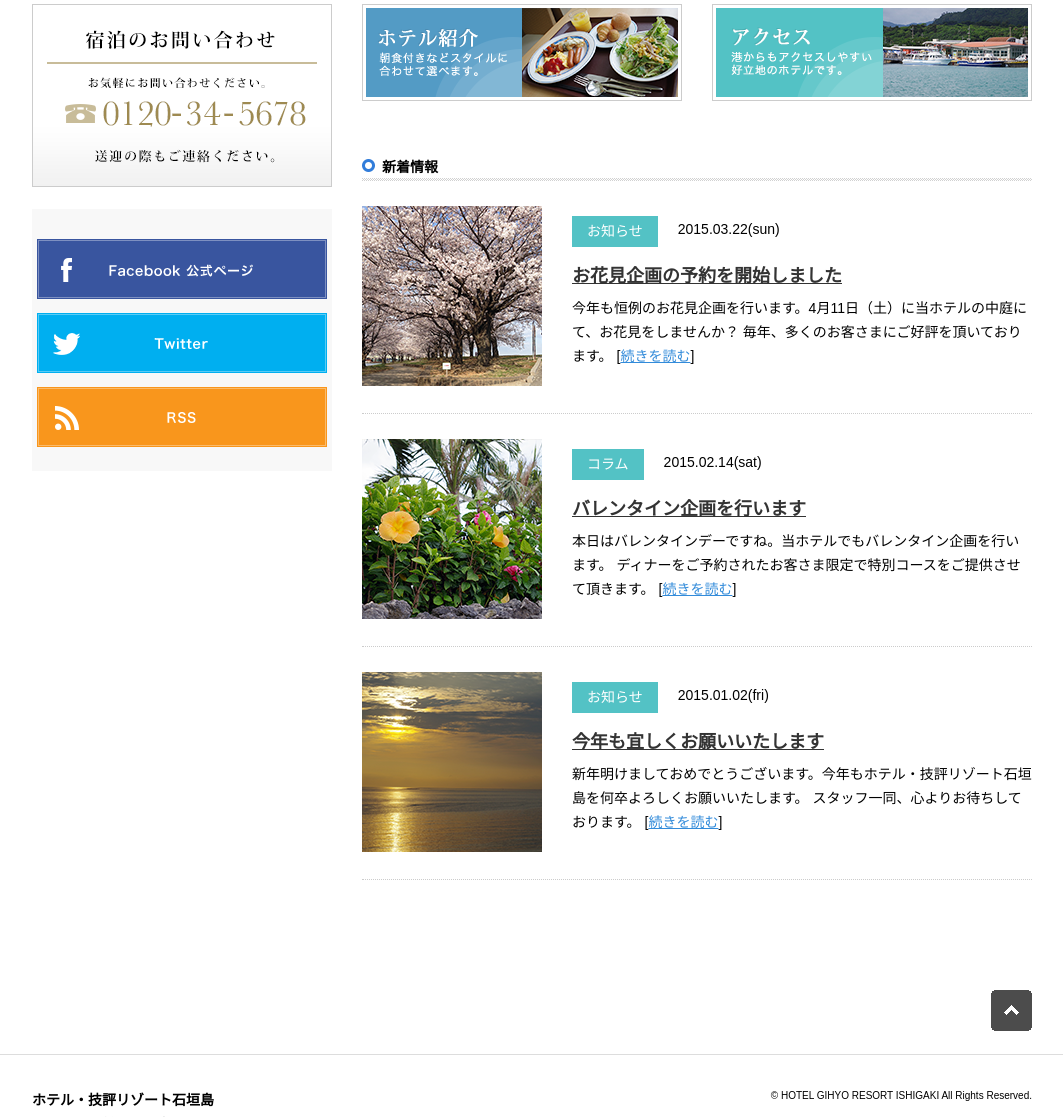
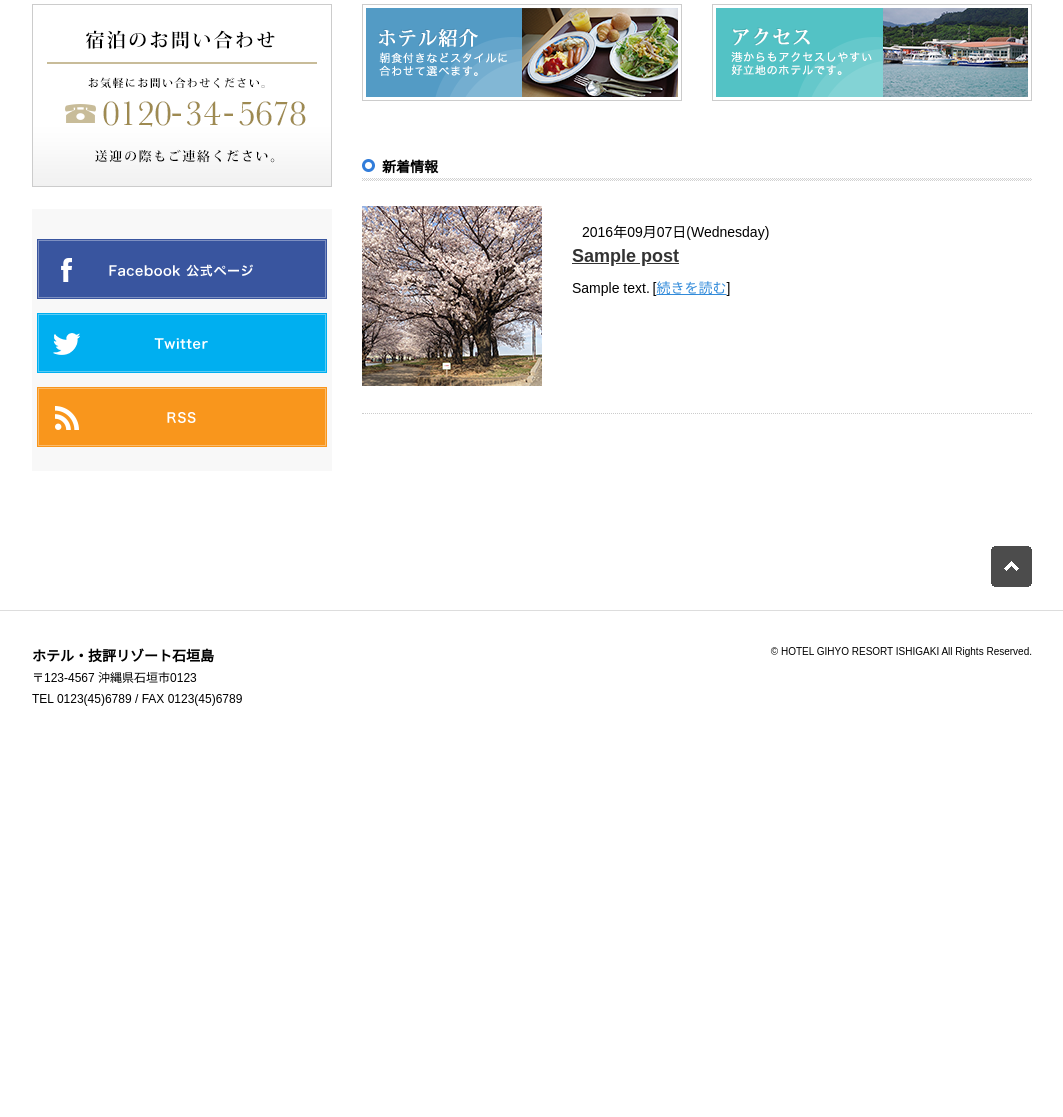
Before and after one commit to yosh1no/wp.ishigaki2016, a WordPress theme: template index.php in a window 1280 px wide. Shown: the part 552-1669 px from the top of the page, without its empty margins (108-1171 px from the left). After the commit the page ends 1258 px from the top, so only its background shows below. Run offline with PHP 8.4 and a stand-in for WordPress, Linux system fonts and the light colour scheme; the site name, menu and one post (Sample post) are stand-ins, and other content is empty.

Commit message:
３回記述があるHTMLをwordpressループに変更する

```diff
--- a/index.php
+++ b/index.php
@@ -6,74 +6,36 @@
                 <div class="banners">
                     <ul>
                         <li><a href="about.html"><img src="<?php echo get_template_directory_uri(); ?>/images/home/bnr_about.png" height="97" width="320" alt="ホテル紹介"></a></li>
-                        <li><a href="access.html"><img src="<?php echo get_template_directory_uri(); ?>/images/home/bnr_access.png" height="97" width="320" alt="アクセス"></a></li>
+                        <li><a href="access.html">
+                        <img src="<?php echo get_template_directory_uri(); ?>/images/home/bnr_access.png" height="97" width="320" alt="アクセス"></a></li>
                     </ul>
                 </div>
             </div><!-- /.aboutBlock -->
 
             <section class="newsBlock block">
                 <h1 class="type-B"><span>新着情報</span></h1>
-
-                <article class="news">
+                <?php
+                if ( have_posts() ) :
+                    while ( have_posts() ) : the_post();
+                ?>
+                <article id="post-<?php the_ID(); ?>" <?php post_class('news'); ?>>
                     <div class="text">
                         <div class="entryInfo">
                             <div class="categories">
-                                <ul>
-                                    <li><a href="#">お知らせ</a></li>
-                                </ul>
+                            <?php the_category(); ?>
                             </div>
-                            <time datetime="2015-03-22">2015.03.22(sun)</time>
+                            <time datetime="<?php the_time('Y-m-d'); ?>"><?php the_time('Y年m月d日(l)'); ?></time>
                         </div>
-                        <h1><a href="single.html">お花見企画の予約を開始しました</a></h1>
-                        <p>
-                            今年も恒例のお花見企画を行います。4月11日（土）に当ホテルの中庭にて、お花見をしませんか？
-                            毎年、多くのお客さまにご好評を頂いております。
-                        </p>
-                        <p>[<a href="single.html">続きを読む</a>]</p>
+                        <h1><a href="<?php the_permalink(); ?>"><?php the_title(); ?></a></h1>
+                        <?php the_excerpt(); ?>
+                        <p>[<a href="<?php the_permalink(); ?>">続きを読む</a>]</p>
                     </div>
                     <figure><a href="single.html"><img src="<?php echo get_template_directory_uri(); ?>/images/dummy/180x180-3.png" height="180" width="180" alt=""></a></figure>
                 </article><!-- /.news -->
-
-                <article class="news">
-                    <div class="text">
-                        <div class="entryInfo">
-                            <div class="categories">
-                                <ul>
-                                    <li><a href="#">コラム</a></li>
-                                </ul>
-                            </div>
-                            <time datetime="2015-02-14">2015.02.14(sat)</time>
-                        </div>
-                        <h1><a href="single.html">バレンタイン企画を行います</a></h1>
-                        <p>
-                            本日はバレンタインデーですね。当ホテルでもバレンタイン企画を行います。
-                            ディナーをご予約されたお客さま限定で特別コースをご提供させて頂きます。
-                        </p>
-                        <p>[<a href="single.html">続きを読む</a>]</p>
-                    </div>
-                    <figure><a href="single.html"><img src="<?php echo get_template_directory_uri(); ?>/images/dummy/180x180-2.png" height="180" width="180" alt=""></a></figure>
-                </article><!-- /.news -->
-
-                <article class="news">
-                    <div class="text">
-                        <div class="entryInfo">
-                            <div class="categories">
-                                <ul>
-                                    <li><a href="#">お知らせ</a></li>
-                                </ul>
-                            </div>
-                            <time datetime="2015-01-02">2015.01.02(fri)</time>
-                        </div>
-                        <h1><a href="single.html">今年も宜しくお願いいたします</a></h1>
-                        <p>
-                            新年明けましておめでとうございます。今年もホテル・技評リゾート石垣島を何卒よろしくお願いいたします。
-                            スタッフ一同、心よりお待ちしております。
-                        </p>
-                        <p>[<a href="single.html">続きを読む</a>]</p>
-                    </div>
-                    <figure><a href="single.html"><img src="<?php echo get_template_directory_uri(); ?>/images/dummy/180x180-1.png" height="180" width="180" alt=""></a></figure>
-                </article><!-- /.news -->
-
+                <?php
+                    endwhile;
+                endif;
+                ?>
             </section><!-- /.newsBlock -->
 
         </div><!-- /.mainContents -->
```
